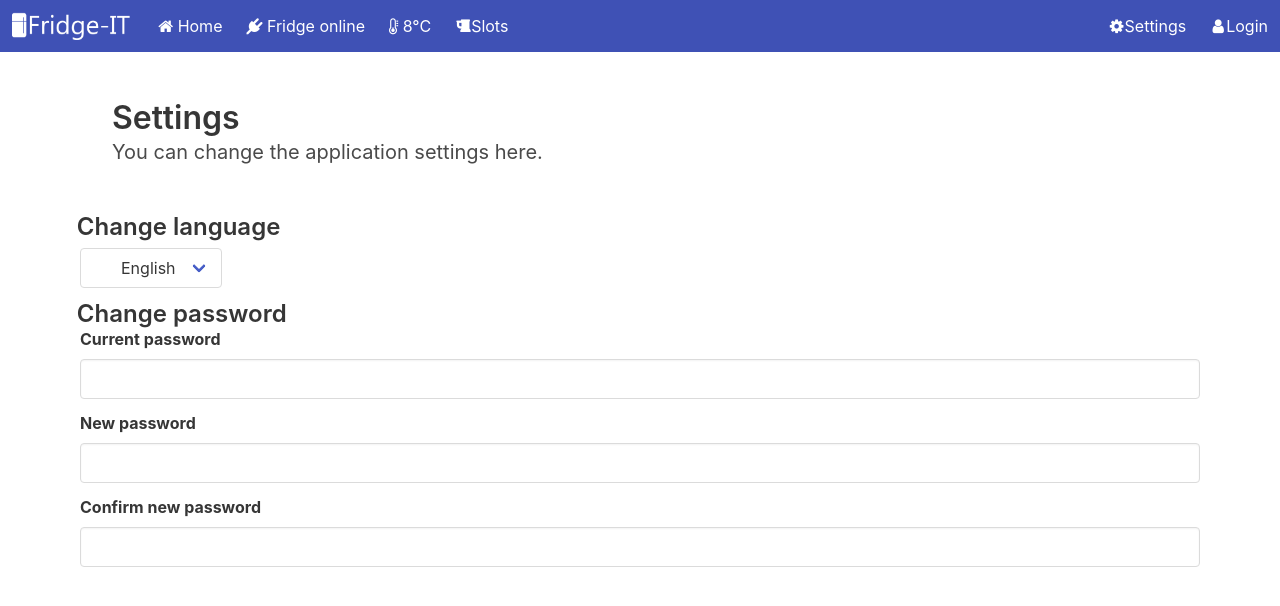
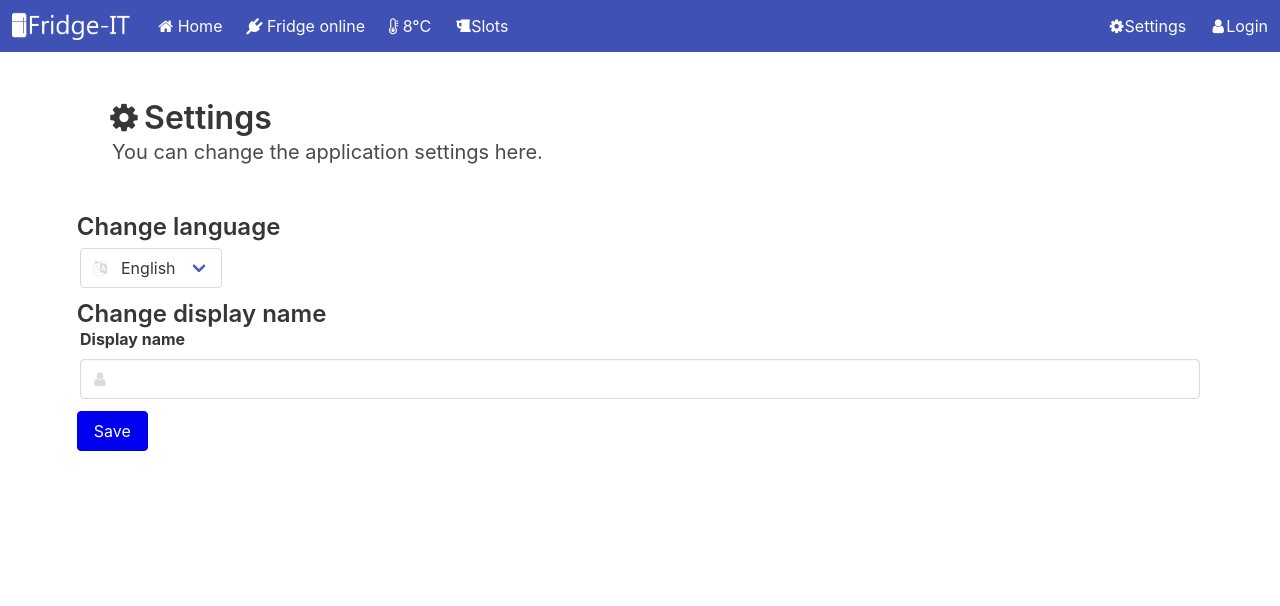
Before and after one commit to leo-mao/Fridge_IT, a Vue app: page /settings in a window 1280 px wide. Shown: the top 606 px of the page. Built offline with nearby package versions, Linux system fonts and the light colour scheme.

Commit message:
changed setting options; set route for slots; created slot component

```diff
--- a/src/App.vue
+++ b/src/App.vue
@@ -15,6 +15,7 @@
       <!-- components -->
       <router-view></router-view>
     </div>
+    <footermobile></footermobile>
   </div>
 </template>
 
@@ -29,6 +30,7 @@
   import Navbar from './components/fragments/Navbar';
   import Errormessage from './components/fragments/Error-message';
   import Successmessage from './components/fragments/Success-message';
+  import Footermobile from './components/fragments/Footermobile';
 
   // scripts
   // import './scripts/burger-toggle';
@@ -39,6 +41,7 @@
       Navbar,
       Errormessage,
       Successmessage,
+      Footermobile,
     },
     data() {
       return {
@@ -63,4 +66,10 @@
       padding-right: 1rem;
     }
   }
+
+  .button {
+    background-color: #0000ee;
+    color: white;
+    border-color: #0000ee
+  }
 </style>
--- a/src/components/Home.vue
+++ b/src/components/Home.vue
@@ -4,6 +4,9 @@
       Logged in successfully
     </successmessage>
     <hero>
+      <span class="icon">
+        <i class="fa fa-home"></i>
+      </span>
       Home
       <template slot="subtitle">Welcome to the Fridge-IT WebApp</template>
     </hero>
--- a/src/components/Login.vue
+++ b/src/components/Login.vue
@@ -1,7 +1,12 @@
 <template>
   <modal>
     <!-- header -->
-    <template slot="header">Login</template>
+    <template slot="header">
+      <span class="icon">
+        <i class="fa fa-sign-in "></i>
+      </span>
+      Login
+    </template>
 
     <!-- error message if login failed -->
     <errormessage v-show="showError">
@@ -21,9 +26,7 @@
 
     <!-- footer -->
     <template slot="footer">
-      <button class="button" style="background-color: #0000ee; color: white; border-color: #0000ee"
-              @click="checkLogin()">Login
-      </button>
+      <button class="button" @click="checkLogin()">Login</button>
     </template>
   </modal>
 </template>
--- a/src/components/Settings.vue
+++ b/src/components/Settings.vue
@@ -2,6 +2,9 @@
   <div>
     <!-- title -->
     <hero>
+      <span class="icon">
+        <i class="fa fa-gear"></i>
+      </span>
       Settings
       <template slot="subtitle">You can change the application settings here.</template>
     </hero>
@@ -16,28 +19,25 @@
             <option v-for="language in languages" :selected="language === currentLanguage">{{ language }}</option>
           </select>
         </div>
+        <span class="icon is-small is-left">
+          <i class="fa fa-language"></i>
+        </span>
       </inputfield>
 
       <!-- change password -->
-      <h1 class="form-title">Change password</h1>
+      <h1 class="form-title">Change display name</h1>
 
-      <!-- current password -->
+      <!-- display name -->
       <inputfield>
-        <template slot="title">Current password</template>
-        <input type="password" class="input" v-model="currentPassword">
+        <template slot="title">Display name</template>
+        <input type="text" class="input" v-model="displayName">
+        <span class="icon is-left is-small">
+          <i class="fa fa-user"></i>
+        </span>
       </inputfield>
 
-      <!-- new password -->
-      <inputfield>
-        <template slot="title">New password</template>
-        <input type="password" class="input" v-model="newPassword">
-      </inputfield>
-
-      <!-- confirm new password -->
-      <inputfield>
-        <template slot="title">Confirm new password</template>
-        <input type="password" class="input" v-model="newPasswordConfirm">
-      </inputfield>
+      <!-- save button -->
+      <button class="button" @click="">Save</button>
     </form>
   </div>
 </template>
@@ -56,9 +56,7 @@
       return {
         languages: ['English', 'German'],
         currentLanguage: 'English',
-        currentPassword: '',
-        newPassword: '',
-        newPasswordConfirm: '',
+        displayName: '',
       };
     },
   };
@@ -67,6 +65,10 @@
 <style>
   @media screen and (max-width: 1499px), print {
     .form-title {
+      margin-left: 0.8rem;
+    }
+
+    .button {
       margin-left: 0.8rem;
     }
   }
--- /dev/null
+++ b/src/components/Slots.vue
@@ -0,0 +1,21 @@
+<template>
+  <!-- title -->
+  <hero>
+      <span class="icon">
+        <i class="fa fa-beer"></i>
+      </span>
+    Slots
+    <template slot="subtitle">Here you can see the bottle slots.</template>
+  </hero>
+</template>
+
+<script>
+  /* eslint-disable linebreak-style */
+  import Hero from './fragments/Hero';
+
+  export default {
+    components: {
+      Hero,
+    },
+  };
+</script>
--- /dev/null
+++ b/src/components/fragments/Footermobile.vue
@@ -0,0 +1,20 @@
+<template>
+  <footer class="footer is-hidden-desktop">
+    <div class="container">
+      <div class="content has-text-centered">
+        <p>
+          <i class="fa fa-plug" aria-hidden="true"></i>
+          <label>&nbsp;Fridge online</label><br>
+          <i class="fa fa-thermometer-quarter" aria-hidden="true"></i>
+          : <span style="color: #0000ff;">8°C</span>
+        </p>
+      </div>
+    </div>
+  </footer>
+</template>
+
+<style>
+  .footer {
+    margin-top: 1rem;
+  }
+</style>
--- a/src/router/index.js
+++ b/src/router/index.js
@@ -4,6 +4,7 @@ import Router from 'vue-router';
 import Home from '@/components/Home';
 import Login from '@/components/Login';
 import Settings from '@/components/Settings';
+import Slots from '@/components/Slots';
 
 Vue.use(Router);
 
@@ -26,6 +27,11 @@ export default new Router({
       component: Settings,
     },
     {
+      path: '/slots',
+      name: 'Slots',
+      component: Slots,
+    },
+    {
       path: '*',
       redirect: '/',
     },
```
